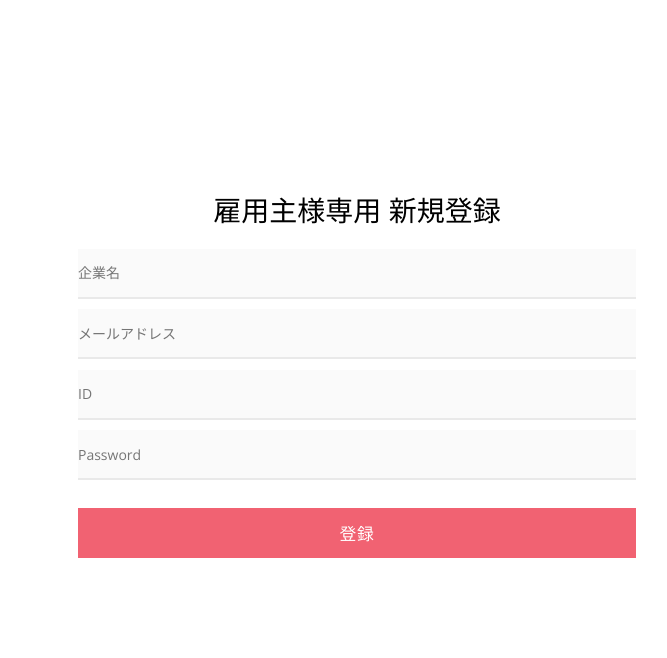
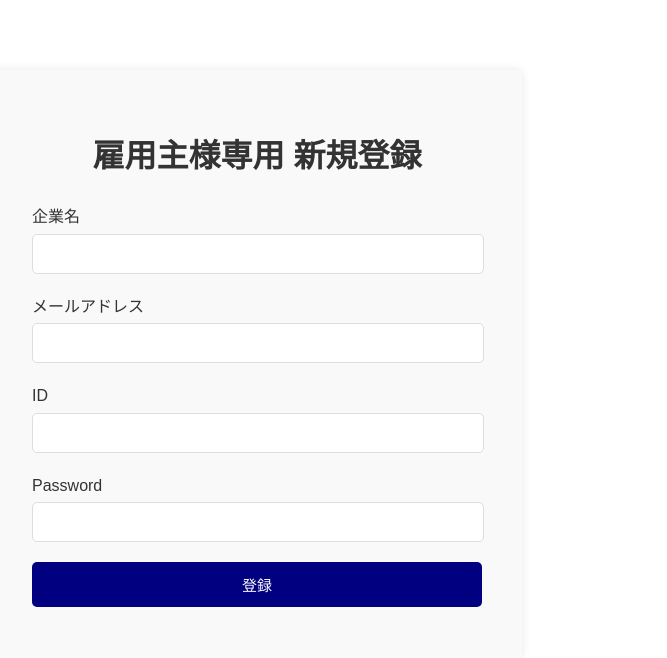
Before and after one commit to kekke1220/sotsusample, a PHP site: page /sotsusample/compa-regi.php in a window 1280 px wide. Shown: the top 658 px of the page, without its empty margins (383-1050 px from the left). Run offline with PHP 8.4, Linux system fonts and the light colour scheme; some libraries are stand-ins or nearby versions.

Commit message:
諸々追加

```diff
--- a/compa-regi.css
+++ b/compa-regi.css
@@ -1,102 +1,59 @@
-/* Fonts */
-@import url(https://fonts.googleapis.com/css?family=Open+Sans:400);
-
-/* fontawesome */
-@import url(http://weloveiconfonts.com/api/?family=fontawesome);
-[class*="fontawesome-"]:before {
-  font-family: 'FontAwesome', sans-serif;
+body {
+  font-family: Arial, sans-serif;
+  color: #333;
+  line-height: 1.6;
+  display: flex;
+  justify-content: center;
+  align-items: center;
+  margin: 70px;
+  background-color: white;
 }
 
-/* Simple Reset */
-* { margin: 0; padding: 0; box-sizing: border-box; }
-
-/* body */
-body {
-  color: black;
-  font: 400 87.5%/1.5em 'Open Sans', sans-serif;
-
-}
-
-/* Form Layout */
 .form-wrapper {
-  position: absolute;
-  bottom: 150px;
-  left: 390px;
-  margin: 3em auto;
-  padding: 50px;
-  width: 700px;
+  width: 450px;
+  margin: 0 10px;
+  padding: 40px;
+  background-color: #f9f9f9;
+  border-radius: 5px;
+  box-shadow: 0 0 10px rgba(0, 0, 0, 0.1);
+  animation: slideDown 1.5s ease-out;
 }
 
 h1 {
   text-align: center;
-  padding: 1em 0;
-  font-weight: lighter;
-}
-
-form {
-  padding: 0 1.5em;
+  color: #333;
 }
 
 .form-item {
-  margin-bottom: 0.75em;
-  width: 100%;
+  margin-bottom: 20px;
 }
 
 .form-item input {
-  background: #fafafa;
-  border: none;
-  border-bottom: 2px solid #e9e9e9;
-  color: #666;
-  font-family: 'Open Sans', sans-serif;
+  padding: 10px;
+  border: 1px solid #ddd;
+  border-radius: 5px;
   font-size: 1em;
-  height: 50px;
-  transition: border-color 0.3s;
-  width: 100%;
-}
-
-.form-item input:focus {
-  border-bottom: 2px solid #c0c0c0;
-  outline: none;
+  width: calc(100% - 20px); /* 入力フィールドの幅を調整 */
+  margin-top: 4px;
 }
 
 .button-panel {
-  margin: 2em 0 0;
-  width: 100%;
+  margin-bottom: 12px;
 }
 
-.button-panel .button {
-  background: #f16272;
+.button-panel input[type="submit"] {
+  padding: 12px 25px;
   border: none;
+  border-radius: 5px;
+  background-color: navy;
   color: #fff;
   cursor: pointer;
-  height: 50px;
-  font-family: 'Open Sans', sans-serif;
-  font-size: 1.2em;
-  letter-spacing: 0.05em;
-  text-align: center;
-  text-transform: uppercase;
-  transition: background 0.3s ease-in-out;
-  width: 100%;
+  width: 100%; /* ボタンの幅を調整 */
+  font-size: 15px;
 }
 
-.button:hover {
-  background: #ee3e52;
-}
-
-.form-footer {
-  font-size: 1em;
-  padding: 2em 0;
-  text-align: center;
-}
-
-.form-footer a {
-  color: #8c8c8c;
-  text-decoration: none;
-  transition: border-color 0.3s;
-}
-
-.form-footer a:hover {
-  border-bottom: 1px dotted #8c8c8c;
+.button-panel input[type="submit"]:hover {
+  background-color: #555;
 }
 
 @keyframes slideDown {
@@ -104,15 +61,8 @@ form {
       opacity: 0;
       transform: translateY(-200px);
   }
-
-      }
   to {
       opacity: 1;
       transform: translateY(0);
   }
-
-    /* form-wrapperにアニメーションを適用 */
-    .form-wrapper {
-    /* ...（既存のスタイル）... */
-      animation: slideDown 1.5s ease-out;
 }
--- a/compa-regi.php
+++ b/compa-regi.php
@@ -15,28 +15,33 @@
   <form name="form1" action="sign_up_end.php" method="post">
 
     <div class="form-item">
-      <input type="text" name="name" required="required" placeholder="企業名"></input>
+      <label for="name">企業名</label>
+      <input type="text" id="name" name="name" required>
     </div>
 
     <div class="form-item">
-      <input type="email" name="email" required="required" placeholder="メールアドレス"></input>
+      <label for="email">メールアドレス</label>
+      <input type="email" id="email" name="email" required>
     </div>
 
     <div class="form-item">
-      <input type="text" name="lid" required="required" placeholder="ID"></input>
+      <label for="lid">ID</label>
+      <input type="text" id="lid" name="lid" required>
     </div>
 
     <div class="form-item">
-      <input type="text" name="lpw" required="required" placeholder="Password"></input>
+      <label for="lpw">Password</label>
+      <input type="password" id="lpw" name="lpw" required>
     </div>
 
     <div class="button-panel">
-      <input type="submit" class="button" title="Sign In" value="登録"></input>
+      <input type="submit" class="button" title="Sign In" value="登録">
     </div>
 
   </form>
 
 </div>
 
+
 </body>
 </html>
--- a/compa_mypage.php
+++ b/compa_mypage.php
@@ -15,6 +15,8 @@
   <div id="sub">企業様専用ページ</div>
 </div>
 
+<a href="logout.php" class="logout-btn">ログアウト</a>
+
   <nav class="menu">
     <input type="checkbox" href="#" class="menu-open" name="menu-open" id="menu-open" />
 
@@ -28,7 +30,7 @@
     <a href="#" class="menu-item lightblue"> <i class="fa fa-diamond"></i></a>
     <a href="info_henkou.php" class="menu-item green"> <i class="fa fa-coffee"></i>登録内容変更</a>
     <a href="#" class="menu-item orange"> <i class="fa fa-star"></i></a>
-    <a href="logout.php" class="menu-item lightblue"> <i class="fa fa-diamond"></i> ログアウト</a>
+    <a href="ohbo_kanri.php" class="menu-item lightblue"> <i class="fa fa-diamond"></i>応募管理</a>
     <a href="#" class="menu-item lightblue"> <i class="fa fa-diamond"></i></a>
 
   </nav>
--- a/info_henkou.php
+++ b/info_henkou.php
@@ -102,7 +102,6 @@ if ($status == false) {
             <div class="container-fluid">
                 <div class="navbar-header">
                     <a href="compa_info.php" class="btn-style">データ登録</a>
-                    <a href="compa_mypage.php" class="btn-style">マイページ</a>
                     <a href="select.php" class="btn-style">トップページ</a>
                 </div>
             </div>
--- a/medi_side.css
+++ b/medi_side.css
@@ -106,7 +106,7 @@ h2 {
 .img3 {
     position: relative;
     margin-top: 450px;
-    margin-left: 750px;
+    margin-left: 800px;
     opacity: 10%;
 }
 
--- a/medi_side.php
+++ b/medi_side.php
@@ -25,9 +25,8 @@
  </div>
 
  <div class="howtouse">
-    <p>ホームから事前にPDFを作成すればあとは簡単。</p>
-    <p>マップ上で応募まで全て行えるため、</p>
-    <p>ラクラクで求人に対してアプローチができます。</p>
+    <p>マップ上で全て完了。</p>
+    <p>登録不要かつ無駄なページを省いたことで、すぐに求人探しが可能。</p>
     <p>応募後はお互いのメールアドレスにてやりとり開始です。</p>
  </div>
 
```
Also changed, not shown: compa_mypage.css (+18 -0 lines), ohbo_kanri.php (added, +11 -0 lines), pass_change.php (+51 -1 lines). Lines whose indentation alone changed are shown as unchanged.
